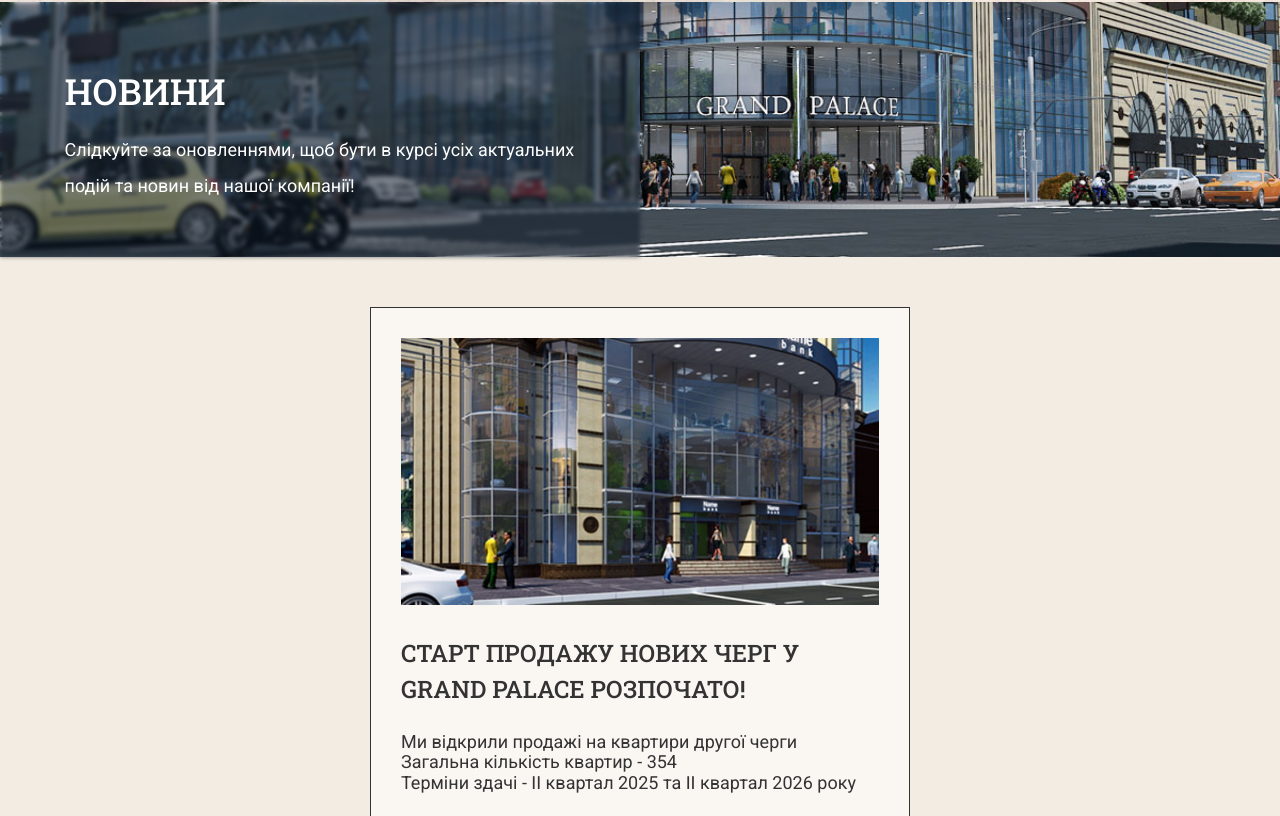
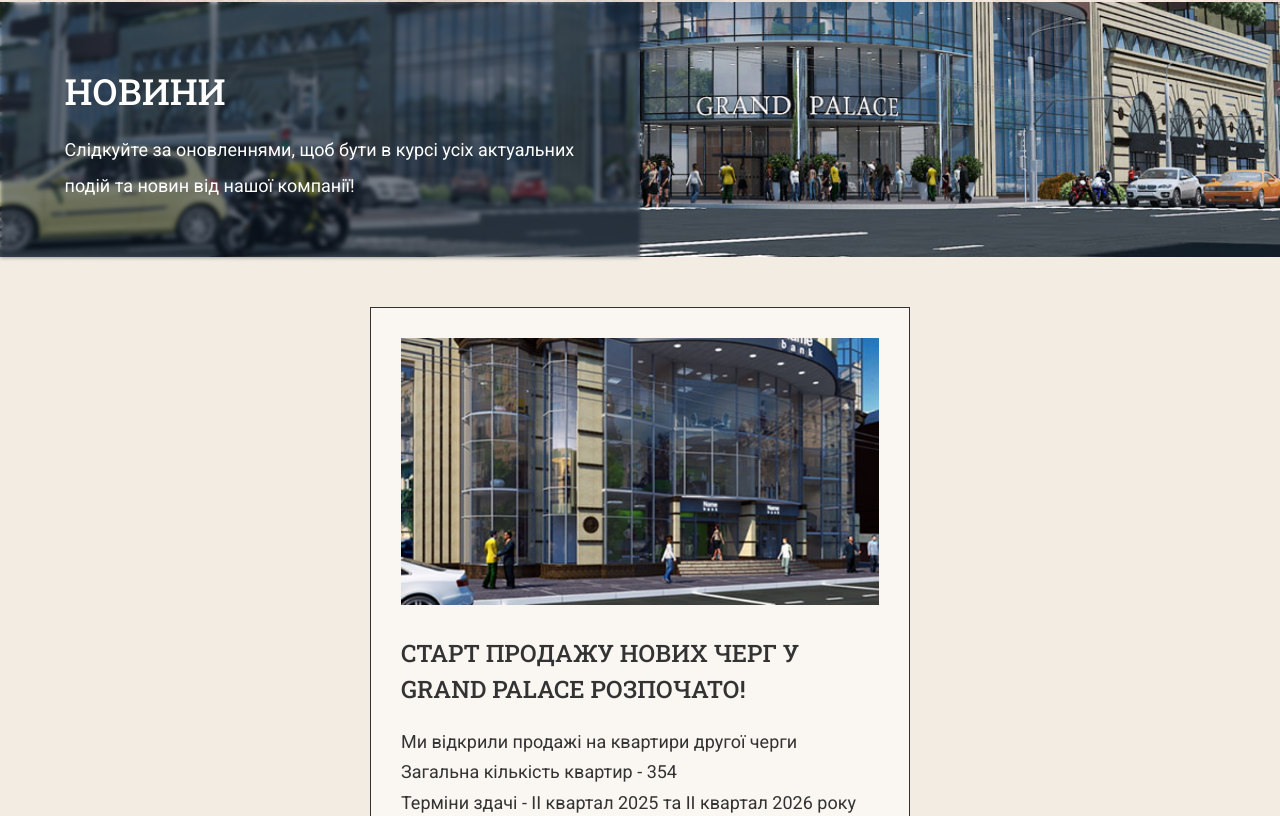
Before and after one commit to Zavorotna/grand-palace, a website: page src/pug/news.pug in a window 1280 px wide. Shown: the part 122-938 px from the top of the page. Drawn offline with nearby package versions, Linux system fonts and the light colour scheme; files that its build step writes are made by us from their sources; files whose address does not match are found by name.

Commit message:
одна новина

```diff
--- a/src/pug/news.pug
+++ b/src/pug/news.pug
@@ -16,7 +16,8 @@
       include components/header
       main.main
         include components/hero-news
-        include components/news-list
+        .container
+          include components/news-list
 
       include components/footer
     script(src="js/scripts.js" defer)
--- a/src/sass/styles.sass
+++ b/src/sass/styles.sass
@@ -199,6 +199,8 @@
     margin-bottom: 25px
   ul
     margin-bottom: 25px
+    li
+      margin-bottom: 10px
   .news-btn
     display: flex
     justify-content: center
```
Also changed, not shown: docs/css/styles.css, docs/news.html.
